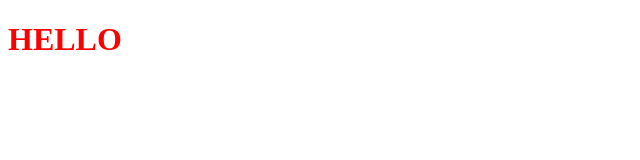
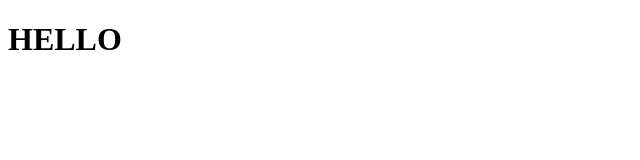
Before and after one commit to savvyisme06/savvyisme.github.io, a plain HTML site: page index.html in a window 1280 px wide. Shown: the whole page, without its empty margins (0-640 px from the left). Drawn offline with Linux system fonts and the light colour scheme.

Commit message:
Update index.html

```diff
--- a/index.html
+++ b/index.html
@@ -3,11 +3,6 @@
 <head>
 	<title>Savvyisme06</title>
 	<link rel="icon" type="image/x-icon" href="/images/favicon.png">
-	<style>
-		h1 {
-			color: red;
-		}
-	</style>
 </head>
 <body>
 	<h1>HELLO</h1>
```
